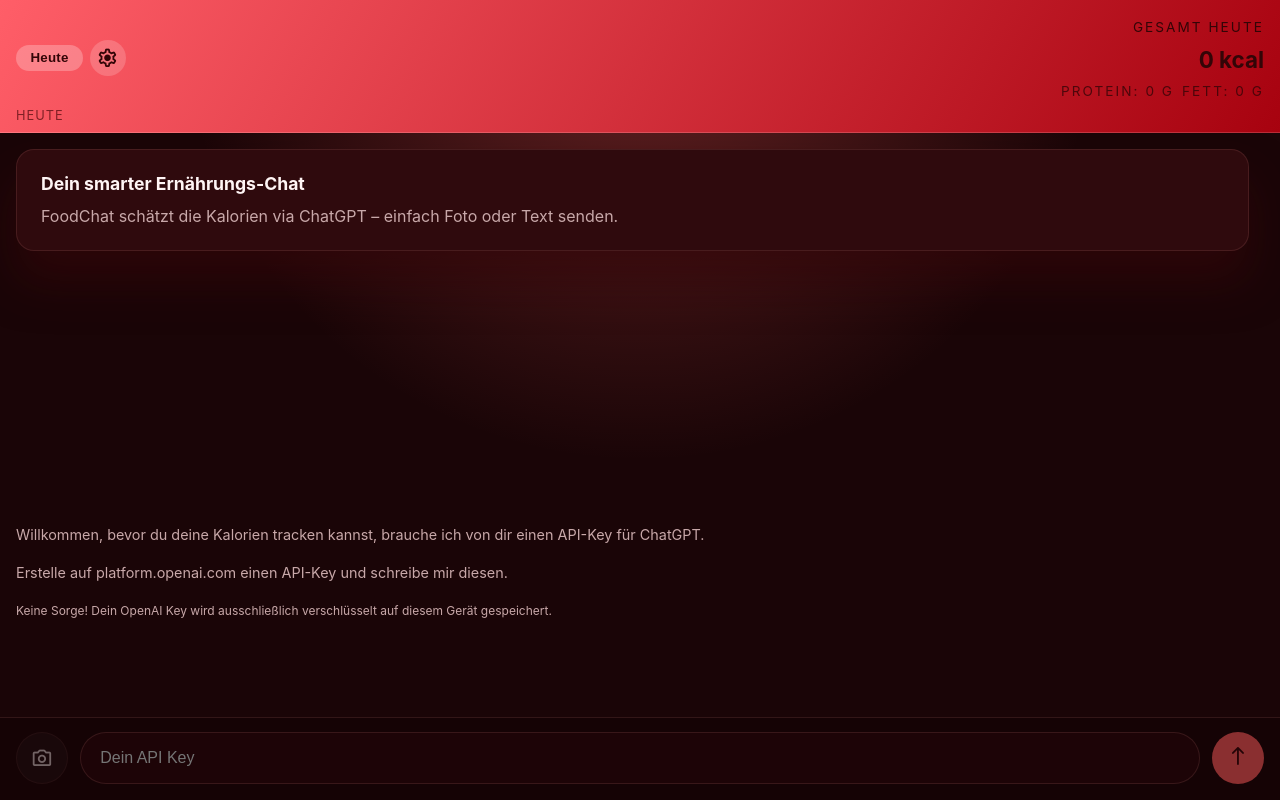
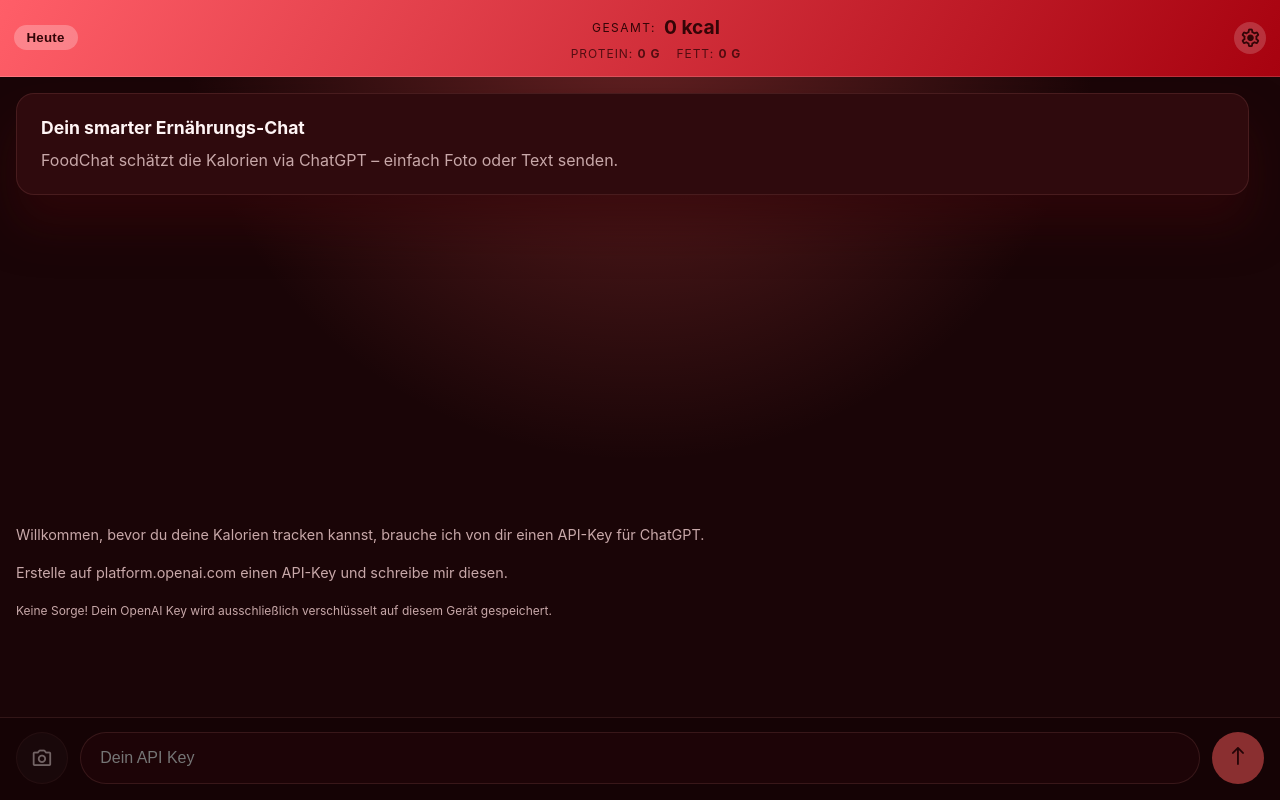
Before and after one commit to w1nte/FoodChat, a React (Vite) app: page / in a window 1280 px wide. Built offline with nearby package versions, Linux system fonts and the light colour scheme.

Commit message:
Change header

```diff
--- a/dev-dist/sw.js
+++ b/dev-dist/sw.js
@@ -82,7 +82,7 @@ define(['./workbox-54d0af47'], (function (workbox) { 'use strict';
     "revision": "3ca0b8505b4bec776b69afdba2768812"
   }, {
     "url": "index.html",
-    "revision": "0.1rf8gs6ooeo"
+    "revision": "0.q7178285r3o"
   }], {});
   workbox.cleanupOutdatedCaches();
   workbox.registerRoute(new workbox.NavigationRoute(workbox.createHandlerBoundToURL("index.html"), {
--- a/src/App.css
+++ b/src/App.css
@@ -81,25 +81,23 @@
   top: 0;
   z-index: 5;
   background: linear-gradient(120deg, #ff5e68, #a7020f);
-  padding: 0.85rem 1rem 0.35rem;
+  padding: 0.75rem 0.85rem;
   color: #330507;
   display: flex;
-  flex-direction: column;
-  gap: 0.2rem;
   border-bottom: 1px solid rgba(255, 255, 255, 0.15);
+  transition: padding 150ms ease, opacity 150ms ease;
+}
+
+.chat-header.collapsed {
+  padding: 0.35rem 0.85rem;
 }
 
 .header-bar {
   display: flex;
   justify-content: space-between;
   align-items: center;
-  gap: 0.75rem;
-}
-
-.header-actions {
-  display: flex;
-  align-items: center;
-  gap: 0.4rem;
+  gap: 0.65rem;
+  width: 100%;
 }
 
 .day-button {
@@ -108,7 +106,7 @@
   color: #330507;
   font-weight: 600;
   letter-spacing: 0.02em;
-  padding: 0.35rem 0.9rem;
+  padding: 0.3rem 0.8rem;
   border-radius: 999px;
   cursor: pointer;
 }
@@ -117,8 +115,8 @@
   border: none;
   background: rgba(255, 255, 255, 0.18);
   color: #330507;
-  width: 36px;
-  height: 36px;
+  width: 32px;
+  height: 32px;
   border-radius: 999px;
   display: inline-flex;
   align-items: center;
@@ -134,30 +132,47 @@
   text-transform: uppercase;
 }
 
-.header-summary {
-  text-align: right;
+.header-calories {
+  display: flex;
+  align-items: center;
+  gap: 0.5rem;
 }
 
-.header-summary span {
-  font-size: 0.85rem;
-  text-transform: uppercase;
-  letter-spacing: 0.15em;
+.header-summary {
+  text-align: center;
+  display: flex;
+  flex-direction: column;
+  align-items: center;
+  gap: 0.1rem;
 }
 
-.header-summary strong {
+.header-summary small {
+  font-size: 0.75rem;
+  text-transform: uppercase;
+  letter-spacing: 0.12em;
+}
+
+.header-calories strong {
   display: block;
-  font-size: 1.4rem;
-  margin-top: 0.2rem;
+  font-size: 1.2rem;
 }
 
 .header-macros {
   display: flex;
-  gap: 0.5rem;
-  font-size: 0.8rem;
+  flex-direction: row;
+  gap: 1rem;
+  font-size: 0.75rem;
   text-transform: uppercase;
   letter-spacing: 0.08em;
   color: rgba(51, 5, 7, 0.8);
-  margin-top: 0.15rem;
+  overflow: hidden;
+  transition: max-height 150ms ease, opacity 150ms ease;
+  max-height: 60px;
+}
+
+.chat-header.collapsed .header-macros {
+  max-height: 0;
+  opacity: 0;
 }
 
 .chat-body {
--- a/src/App.jsx
+++ b/src/App.jsx
@@ -53,7 +53,7 @@ const TRANSLATIONS = {
   de: {
     today: 'Heute',
     todayUpper: 'HEUTE',
-    totalToday: 'Gesamt heute',
+    totalToday: 'Gesamt',
     emptyTitle: 'Noch keine Einträge für diesen Tag.',
     emptySubtitle: 'Tippe eine Mahlzeit ein oder lade ein Foto hoch.',
     setupIntro:
@@ -107,7 +107,7 @@ const TRANSLATIONS = {
   en: {
     today: 'Today',
     todayUpper: 'TODAY',
-    totalToday: 'Total today',
+    totalToday: 'Total',
     emptyTitle: 'No entries for this day yet.',
     emptySubtitle: 'Type a meal or upload a photo to get started.',
     setupIntro: 'Welcome! Before you can track your calories, I need an API key for ChatGPT from you.',
@@ -480,9 +480,11 @@ function App() {
   const [showHistory, setShowHistory] = useState(false)
   const [showSettings, setShowSettings] = useState(false)
   const [isSending, setIsSending] = useState(false)
+  const [headerCollapsed, setHeaderCollapsed] = useState(false)
   const fileInputRef = useRef(null)
   const chatBodyRef = useRef(null)
   const unlockAttemptedRef = useRef(false)
+  const lastScrollTop = useRef(0)
   const t = (key) => TRANSLATIONS[locale]?.[key] ?? TRANSLATIONS[FALLBACK_LOCALE][key] ?? key
   const clearComposer = () => {
     setInputValue('')
@@ -490,6 +492,21 @@ function App() {
     if (fileInputRef.current) {
       fileInputRef.current.value = ''
     }
+  }
+
+  const handleScroll = (event) => {
+    const current = event.currentTarget.scrollTop
+    const last = lastScrollTop.current
+    if (Math.abs(current - last) < 6) return
+    if (current > last && current > 24) {
+      setHeaderCollapsed(false)
+    } else if (current < last) {
+      setHeaderCollapsed(true)
+    }
+    if (current <= 4) {
+      setHeaderCollapsed(true)
+    }
+    lastScrollTop.current = current
   }
 
   const persistEncryptedKey = useCallback(
@@ -869,12 +886,25 @@ function App() {
   return (
     <div className="app-wrapper">
       <div className="chat-shell">
-        <header className="chat-header">
+        <header className={`chat-header ${headerCollapsed ? 'collapsed' : ''}`}>
           <div className="header-bar">
-            <div className="header-actions">
             <button className="day-button" onClick={() => setShowHistory(true)}>
               {t('today')}
             </button>
+            <div className="header-summary">
+              <div className="header-calories">
+                <small>{t('totalToday')}:</small>
+                <strong>{numberFormatter.format(todaysCalories)} kcal</strong>
+              </div>
+              <div className="header-macros">
+                <span>
+                  {t('proteinLabel')}: <strong>{numberFormatter.format(todaysProtein)} g</strong>
+                </span>
+                <span>
+                  {t('fatLabel')}: <strong>{numberFormatter.format(todaysFat)} g</strong>
+                </span>
+              </div>
+            </div>
             <button
               type="button"
               className="settings-button"
@@ -887,25 +917,9 @@ function App() {
               </span>
             </button>
           </div>
-            <div className="header-summary">
-              <span>{t('totalToday')}</span>
-              <strong>
-                {numberFormatter.format(todaysCalories)} kcal
-              </strong>
-              <div className="header-macros">
-                <span>
-                  {t('proteinLabel')}: {numberFormatter.format(todaysProtein)} g
-                </span>
-                <span>
-                  {t('fatLabel')}: {numberFormatter.format(todaysFat)} g
-                </span>
-              </div>
-            </div>
-          </div>
-          <p className="day-note">{activeDayLabel}</p>
         </header>
 
-        <main className="chat-body" ref={chatBodyRef}>
+        <main className="chat-body" ref={chatBodyRef} onScroll={handleScroll}>
           {!apiKey && (
             <div className="intro-card">
               <h3>{t('introTitle')}</h3>
```
Lines whose indentation alone changed are shown as unchanged.
